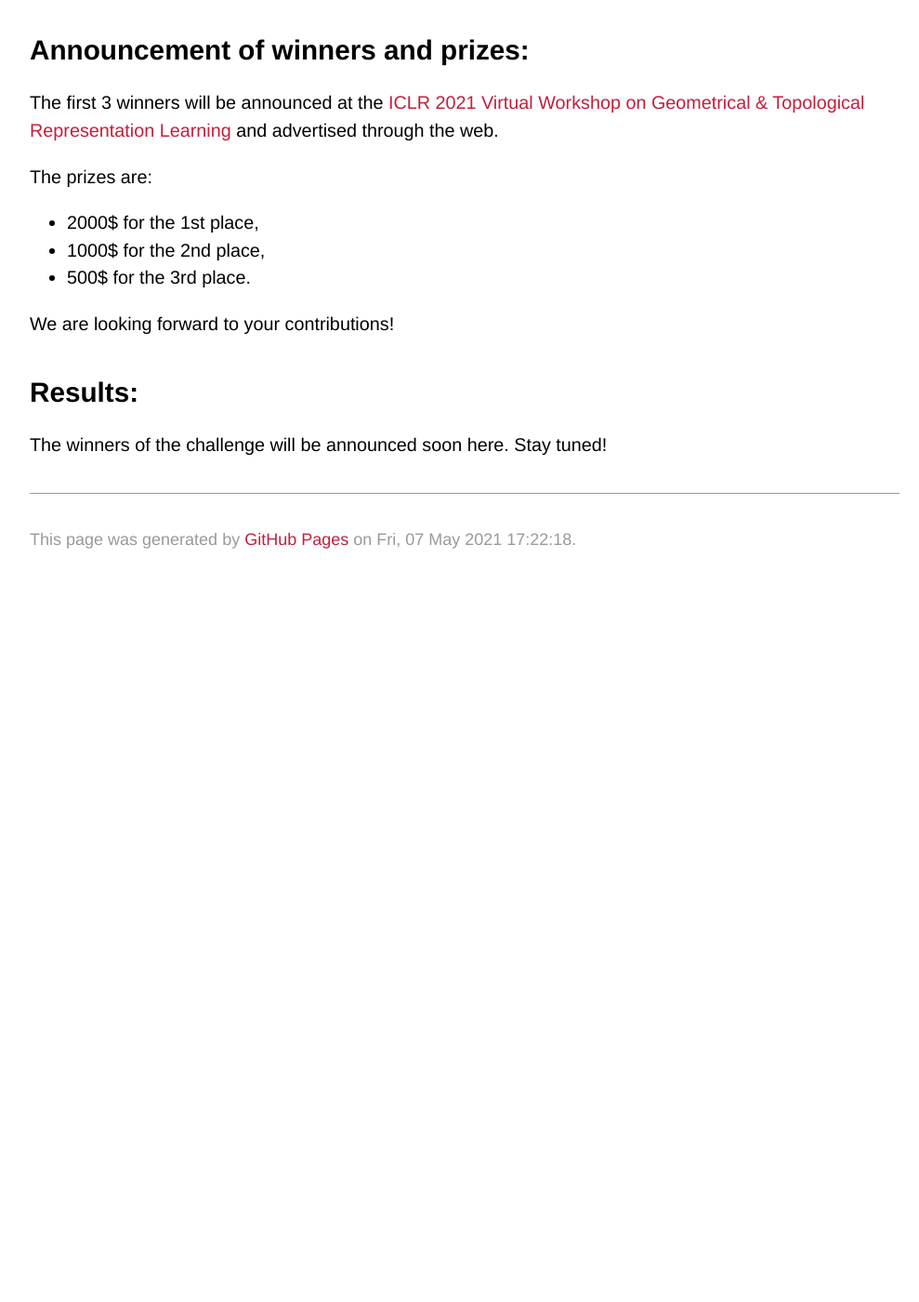
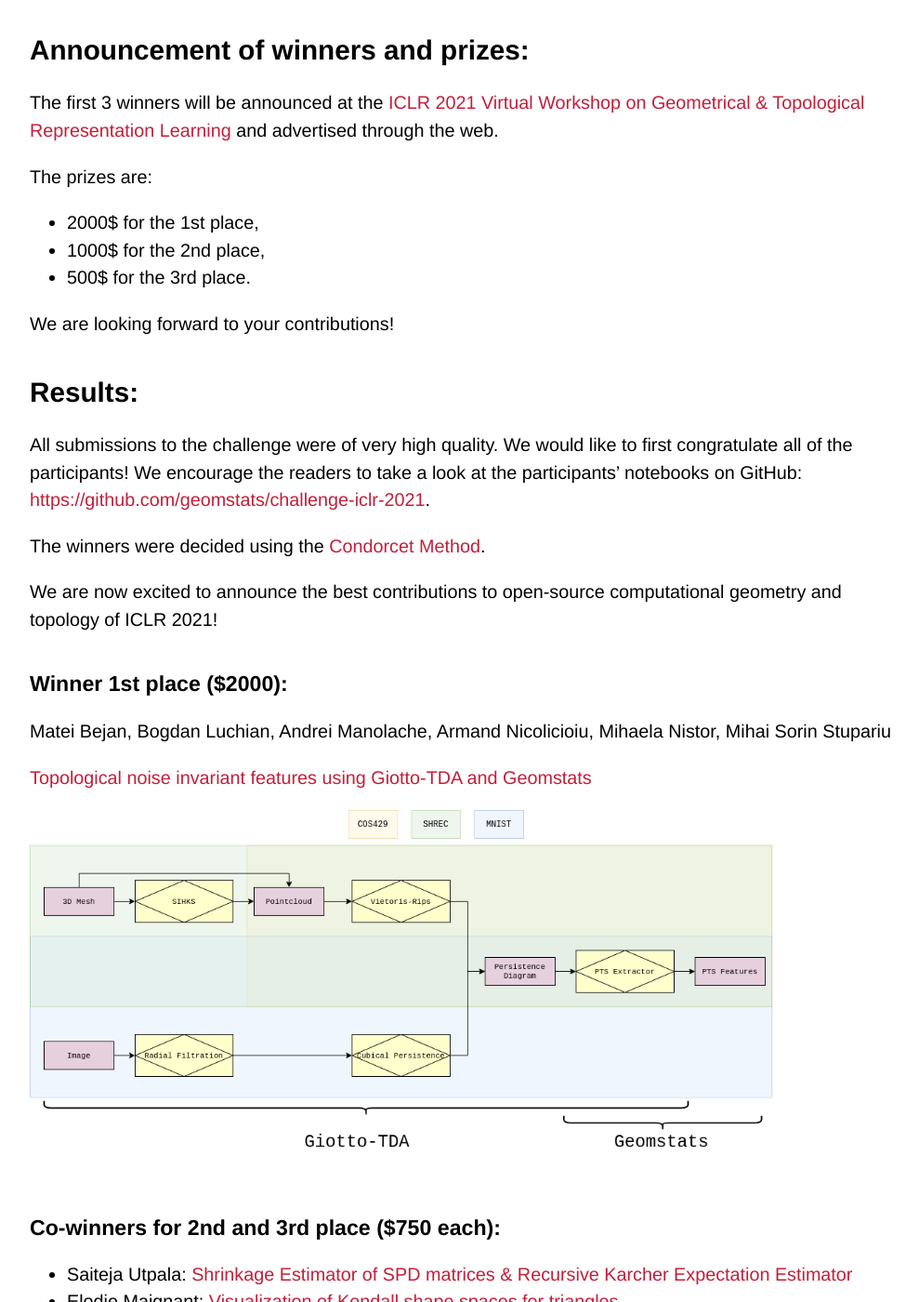
Before and after one commit to gt-rl/gt-rl.github.io, a Jekyll site: the page built from challenge.md, in a window 1280 px wide and 1400 px high, scrolled down 1147 px. Shown: the whole window at 93% size, without its empty margins (140-1129 px from the left). Built offline with Jekyll 4.4.1, drawn with Linux system fonts in a browser that asks for light colours; some web fonts are replaced; our own code applies the rules of GitHub Pages for plain Markdown files; before the commit the page ends 1777 px from its top, so only the background shows below that; some of the changed text lies outside the part shown.

Commit message:
Update challenge.md

```diff
--- a/challenge.md
+++ b/challenge.md
@@ -29,4 +29,29 @@ We are looking forward to your contributions!
 
 ## Results:
 
-The winners of the challenge will be announced soon here. Stay tuned!
+All submissions to the challenge were of very high quality. We would like to first congratulate all of the participants! We encourage the readers to take a look at the participants' notebooks on GitHub: [https://github.com/geomstats/challenge-iclr-2021](https://github.com/geomstats/challenge-iclr-2021).
+
+The winners were decided using the [Condorcet Method](https://github.com/geomstats/challenge-iclr-2021/blob/main/README.md#evaluation-and-ranking).
+
+We are now excited to announce the best contributions to open-source computational geometry and topology of ICLR 2021!
+
+### Winner 1st place ($2000):
+
+Matei Bejan, Bogdan Luchian, Andrei Manolache, Armand Nicolicioiu, Mihaela Nistor, Mihai Sorin Stupariu
+
+[Topological noise invariant features using Giotto-TDA and Geomstats](https://github.com/geomstats/challenge-iclr-2021/blob/main/mihaelanistor/noise_invariant_topological_features.ipynb)
+
+<img src="assets/images/mihaelanistor_png.png" alt="Topological Noise Invariant Features: Pipeline using Giotto-TDA and Geomstats" width="800" />
+
+### Co-winners for 2nd and 3rd place ($750 each):
+
+- Saiteja Utpala: [Shrinkage Estimator of SPD matrices & Recursive Karcher Expectation Estimator](https://github.com/geomstats/challenge-iclr-2021/tree/main/SaitejaUtpala)
+- Elodie Maignant: [Visualization of Kendall shape spaces for triangles](https://github.com/geomstats/challenge-iclr-2021/blob/main/emaignant/submission_visualization_of_kendall_shape_spaces_for_triangles.ipynb)
+
+### Special mentions:
+- Gabriele Corso: [Neural Sequence Distance Embeddings](https://github.com/geomstats/challenge-iclr-2021/blob/main/gcorso/Neural_SEED.ipynb)
+- Somesh Mohapatra:  [Repurposing peptide inhibitors for SARS-Cov-2 spike protein](https://github.com/geomstats/challenge-iclr-2021/blob/main/SomeshMohapatra/Protein_Peptide_Interactions-TDA.ipynb)
+
+Congratulations to all!!
+
+The organizers will be in touch with the winners to distribute the prizes, and in touch with all the participants to write the white paper summarizing the findings of the challenge.
```
